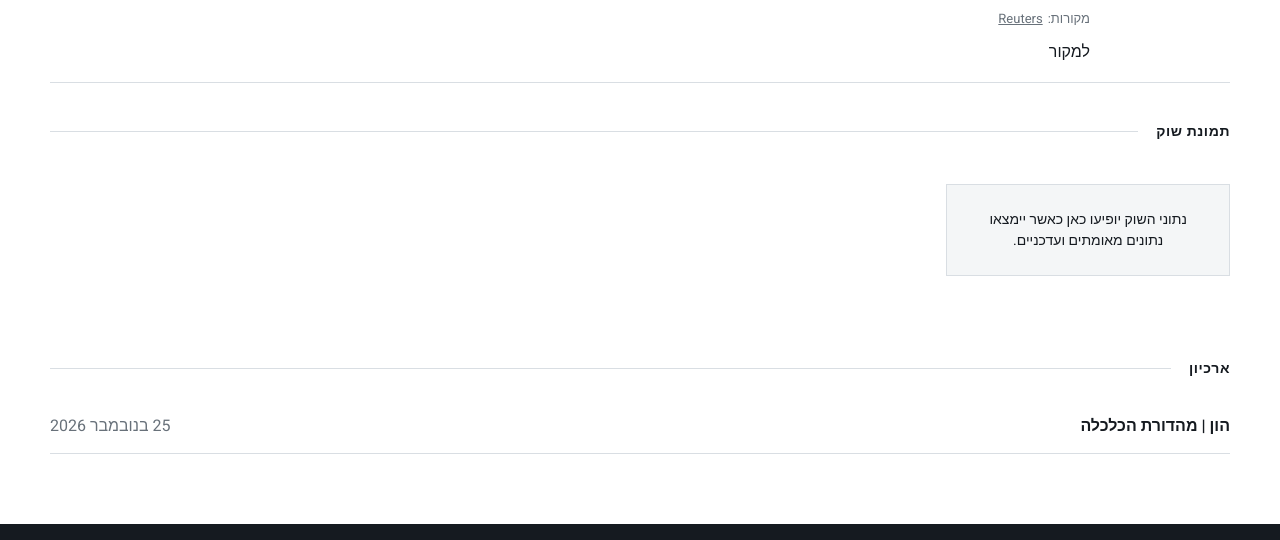
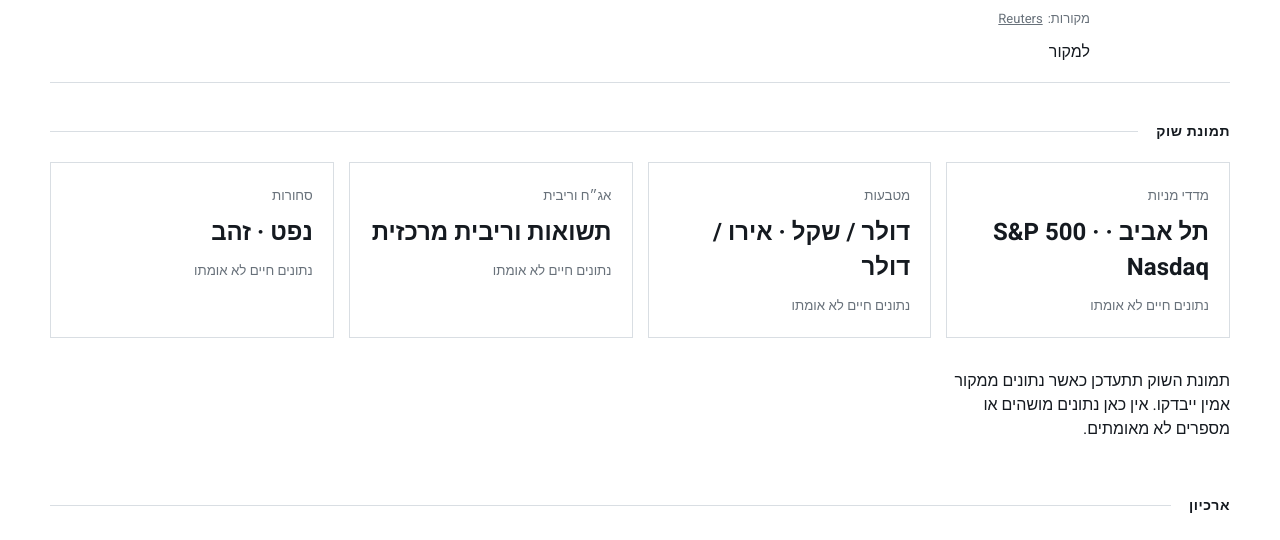
Before and after one commit to chaimkohen5/hon-news-economy, a plain HTML site: page index.html in a window 1280 px wide. Shown: the part 1481-2021 px from the top of the page. Drawn offline with Linux system fonts and the light colour scheme.

Commit message:
Improve market section empty state

```diff
--- a/index.html
+++ b/index.html
@@ -14,7 +14,7 @@
 <section id="lead-area" class="lead-grid hidden"></section>
 <section id="stories-area" class="stories-grid hidden"></section>
 <section id="briefs" class="brief-section"><div class="section-heading"><span class="eyebrow">בקצרה</span><span class="rule"></span></div><div id="briefs-area" class="briefs-list"></div></section>
-<section id="markets" class="market-section"><div class="section-heading"><span class="eyebrow">תמונת שוק</span><span class="rule"></span></div><div id="markets-area" class="markets-grid"><div class="empty small">נתוני השוק יופיעו כאן כאשר יימצאו נתונים מאומתים ועדכניים.</div></div></section>
+<section id="markets" class="market-section"><div class="section-heading"><span class="eyebrow">תמונת שוק</span><span class="rule"></span></div><div id="markets-area" class="markets-grid"><div class="market"><small>מדדי מניות</small><strong>תל אביב · S&amp;P 500 · Nasdaq</strong><small>נתונים חיים לא אומתו</small></div><div class="market"><small>מטבעות</small><strong>דולר / שקל · אירו / דולר</strong><small>נתונים חיים לא אומתו</small></div><div class="market"><small>אג״ח וריבית</small><strong>תשואות וריבית מרכזית</strong><small>נתונים חיים לא אומתו</small></div><div class="market"><small>סחורות</small><strong>נפט · זהב</strong><small>נתונים חיים לא אומתו</small></div><p class="market-note">תמונת השוק תתעדכן כאשר נתונים ממקור אמין ייבדקו. אין כאן נתונים מושהים או מספרים לא מאומתים.</p></div></section>
 <section id="archive" class="archive-section"><div class="section-heading"><span class="eyebrow">ארכיון</span><span class="rule"></span></div><div id="archive-area" class="archive-list"><p class="archive-note">מהדורות קודמות יתווספו עם תחילת הפרסום היומי.</p></div></section>
 </main>
 <footer><div class="wrap footer-inner"><div class="footer-brand">הון</div><p>עיתונות כלכלית — להבין את התמונה, לא רק את הכותרת.</p><span>© הון</span></div></footer>
```
